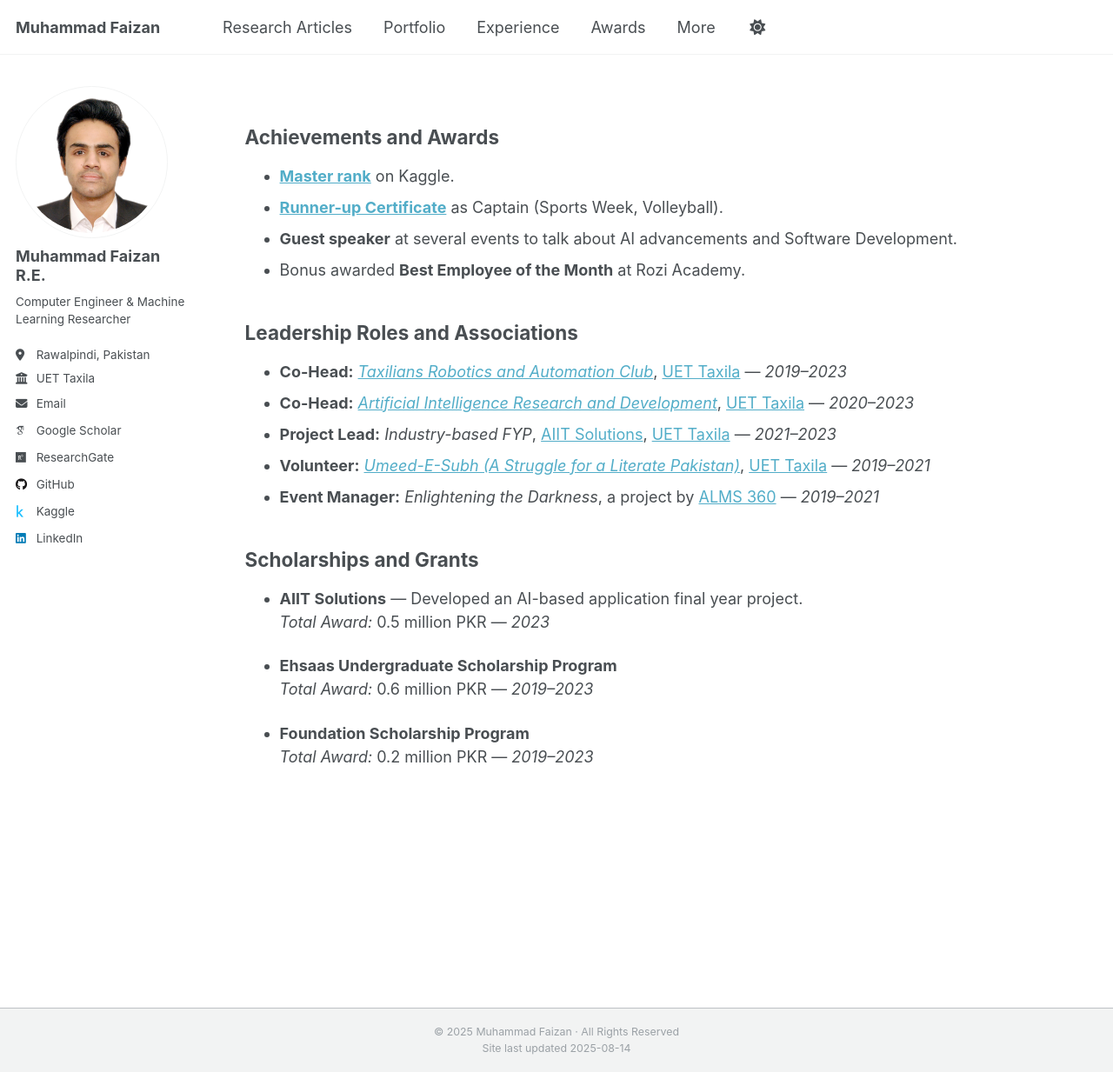
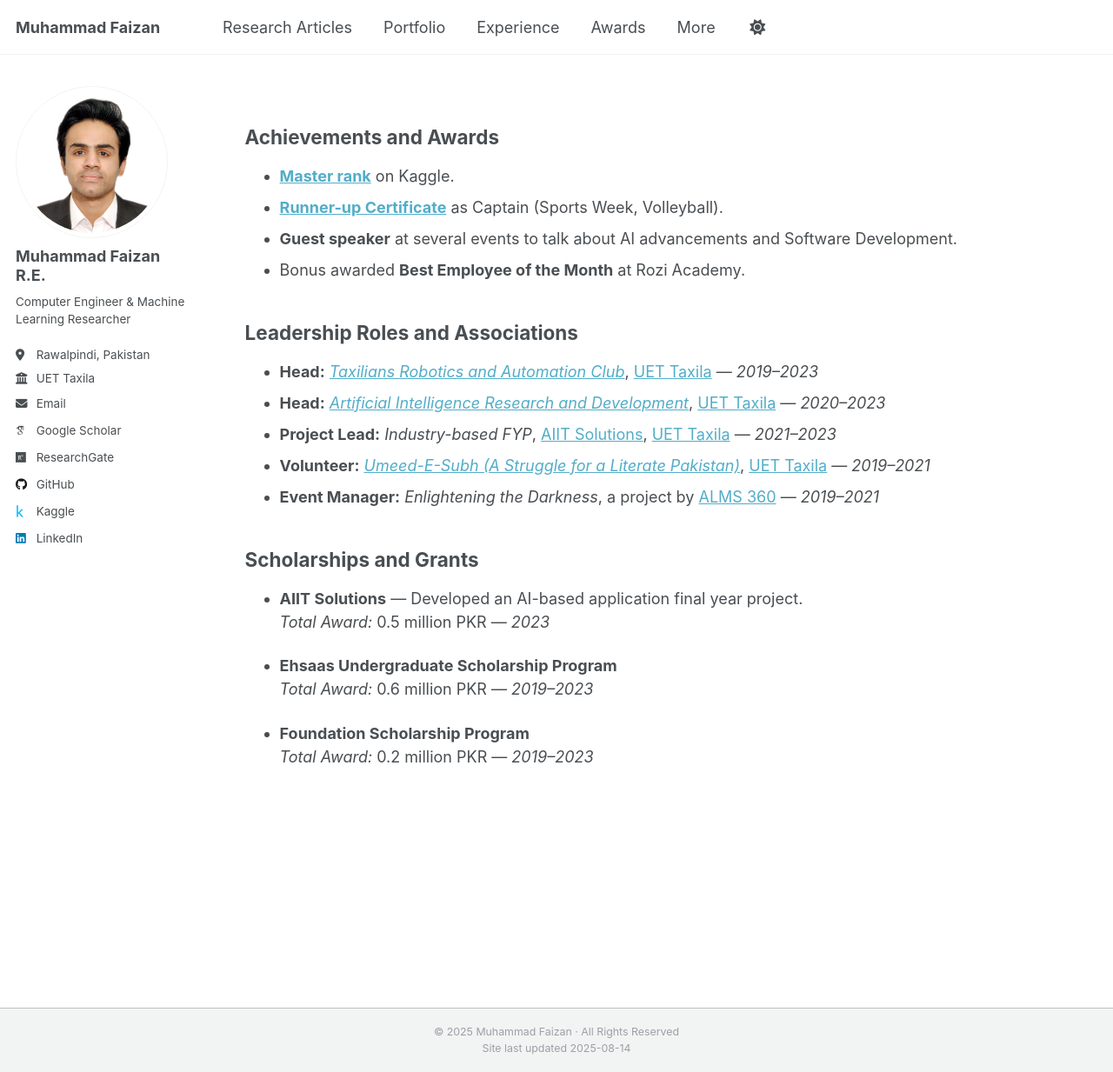
Before and after one commit to MuhammadFaizan99/MuhammadFaizan99.github.io, a Jekyll site: the page built from _pages/awards.md, in a window 1280 px wide and 1233 px high. Shown: the whole window at 87% size. Built offline with Jekyll 4.4.1, drawn with Linux system fonts in a browser that asks for light colours; some web fonts are replaced; a script that is not in the unit is left out.

```diff
--- a/_pages/awards.md
+++ b/_pages/awards.md
@@ -17,8 +17,8 @@ redirect_from:
 
 ## Leadership Roles and Associations
 
-- **Co-Head:** *[Taxilians Robotics and Automation Club](https://trac.com.pk/)*, [UET Taxila](https://www.uettaxila.edu.pk) — *2019–2023*
-- **Co-Head:** *[Artificial Intelligence Research and Development](https://www.linkedin.com/in/artificial-intelligence-research-and-development-society-uet-taxila-7401b2224/?originalSubdomain=pk)*, [UET Taxila](https://www.uettaxila.edu.pk) — *2020–2023*
+- **Head:** *[Taxilians Robotics and Automation Club](https://trac.com.pk/)*, [UET Taxila](https://www.uettaxila.edu.pk) — *2019–2023*
+- **Head:** *[Artificial Intelligence Research and Development](https://www.linkedin.com/in/artificial-intelligence-research-and-development-society-uet-taxila-7401b2224/?originalSubdomain=pk)*, [UET Taxila](https://www.uettaxila.edu.pk) — *2020–2023*
 - **Project Lead:** *Industry-based FYP*, [AIIT Solutions](https://aiitsolutions.com/), [UET Taxila](https://www.uettaxila.edu.pk) — *2021–2023*
 - **Volunteer:** *[Umeed-E-Subh (A Struggle for a Literate Pakistan)](https://www.linkedin.com/company/umeed-e-subh-uet-taxila/?originalSubdomain=pk)*, [UET Taxila](https://www.uettaxila.edu.pk) — *2019–2021*
 - **Event Manager:** *Enlightening the Darkness*, a project by [ALMS 360](https://alms360.org/) — *2019–2021*
```
